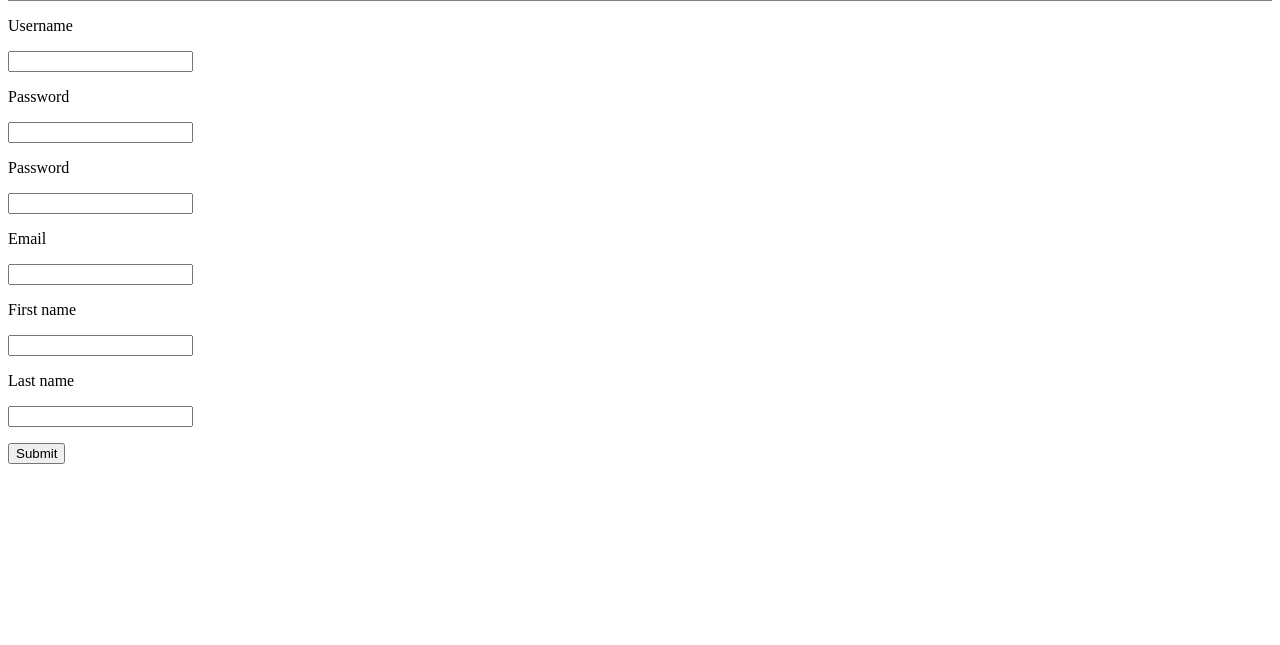
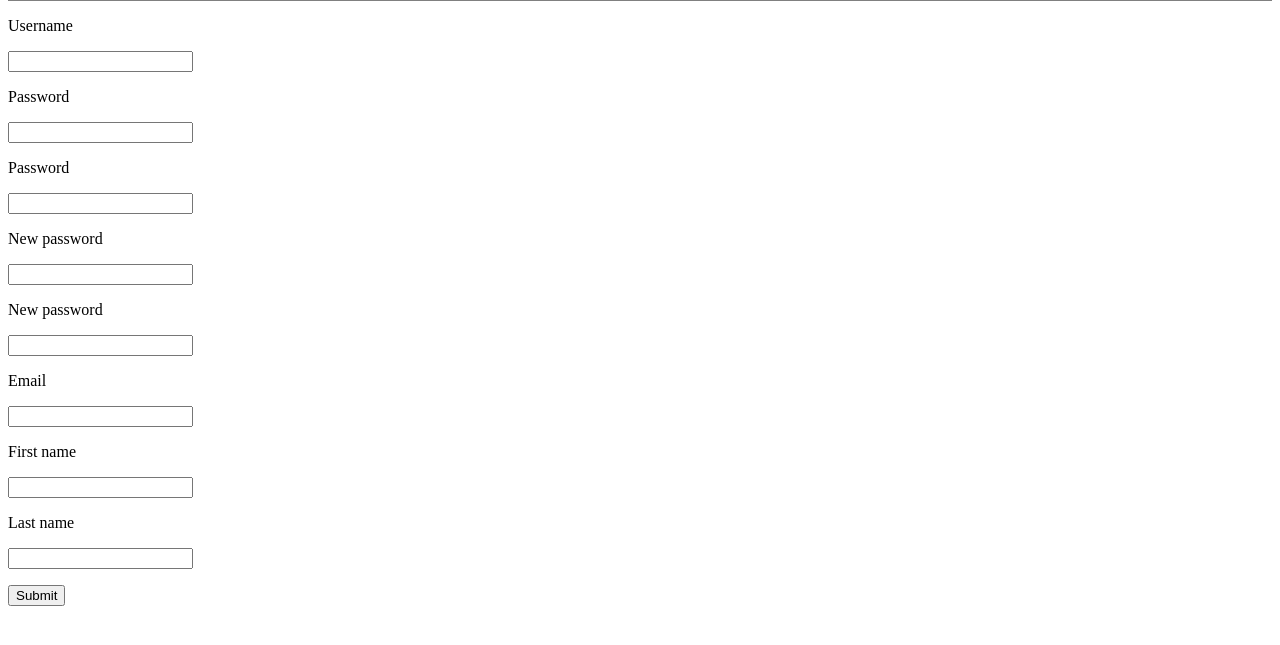
Before and after one commit to natanree/Blogger, a Python web app: template app/View/templates/edit_profile.html in a window 1280 px wide. Shown: the part 51-696 px from the top of the page. Run offline with Jinja, Linux system fonts and the light colour scheme; the template is opened without the code that fills it, so the values that code supplies are empty, except form fields; tables that the repository leaves empty hold one stand-in row (values such as "Sample post"); form fields are guessed from the names that the template uses; some libraries are stand-ins or nearby versions.

Commit message:
added password changing

```diff
--- a/app/Controller/auth_forms.py
+++ b/app/Controller/auth_forms.py
@@ -31,8 +31,10 @@ class LoginForm(FlaskForm):
 
 class EditProfileForm(FlaskForm):
     username = StringField('Username', validators=[DataRequired()])
-    password = PasswordField('Password')
-    password2 = PasswordField('Repeat Password', validators=[EqualTo('password')])
+    password = PasswordField('Password', validators=[DataRequired()])
+    password2 = PasswordField('Repeat Password', validators=[DataRequired(),EqualTo('password')])
+    new_password = PasswordField('New Password')
+    new_password2 = PasswordField('Repeat New Password', validators=[EqualTo('new_password')])
     first_name = StringField('First Name', validators=[DataRequired()])
     last_name = StringField('Last Name', validators=[DataRequired()])
     email = StringField('Email',validators=[DataRequired(),Email()])
--- a/app/Controller/auth_routes.py
+++ b/app/Controller/auth_routes.py
@@ -63,6 +63,8 @@ def edit_profile(user_id):
         if (user.get_password(eform.password.data)==False):
             flash('Invalid password')
             return redirect(url_for('auth.edit_profile', user_id=user.id))
+        if (eform.new_password.data is not None):
+            user.set_password(eform.new_password.data)
         user.first_name = eform.first_name.data
         user.last_name = eform.last_name.data
         user.email = eform.email.data
--- a/app/View/templates/edit_profile.html
+++ b/app/View/templates/edit_profile.html
@@ -19,6 +19,18 @@
                 <p>{{ form.password2.label }}</p>
                 <p>{{ form.password2() }}</p>
                 {% for error in form.password2.errors %}
+                    <span>{{ error }}</span>
+                {% endfor %}
+
+                <p>{{ form.new_password.label }}</p>
+                <p>{{ form.new_password() }}</p>
+                {% for error in form.new_password.errors %}
+                    <span>{{ error }}</span>
+                {% endfor %}
+
+                <p>{{ form.new_password2.label }}</p>
+                <p>{{ form.new_password2() }}</p>
+                {% for error in form.new_password2.errors %}
                     <span>{{ error }}</span>
                 {% endfor %}
 
```
Also changed, not shown: app.db.
